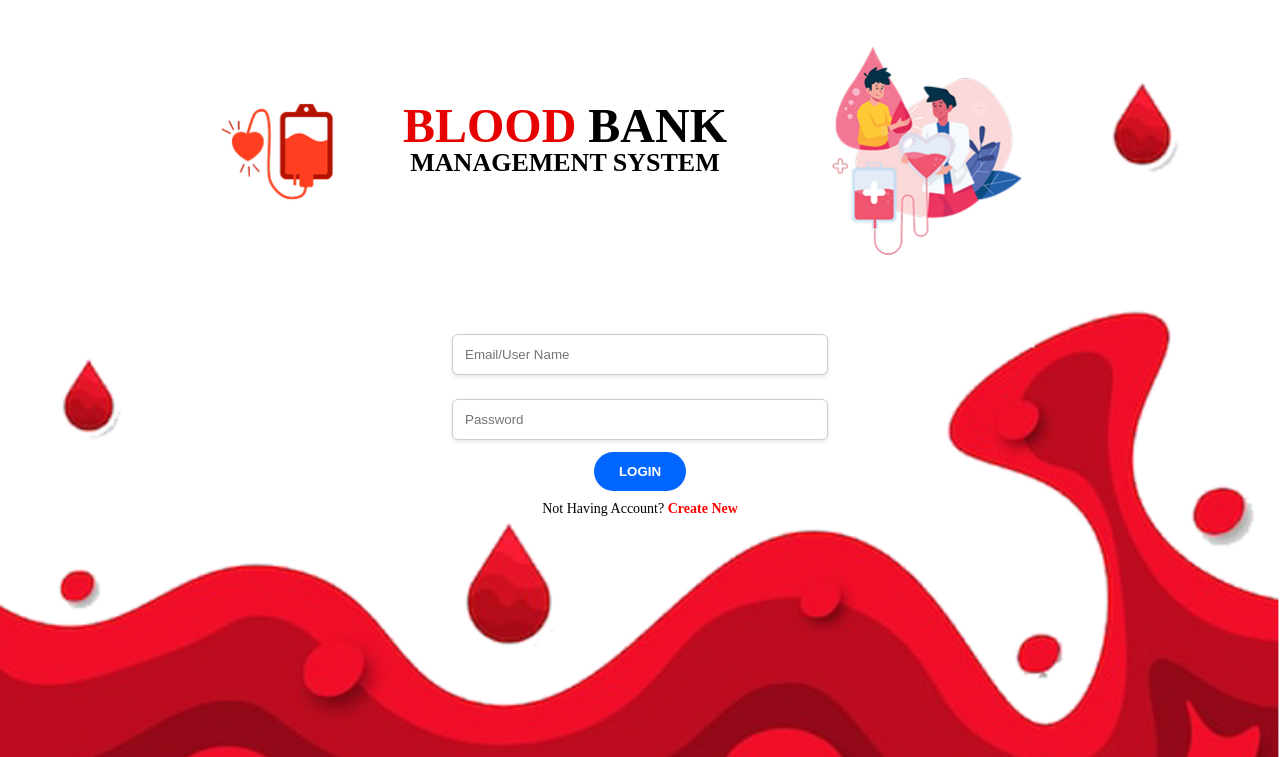
After one commit to san413/bms-project, a Django app: page /login/ in a window 1280 px wide. The commit adds this page. Shown: the top 757 px of the page. Run offline with Django 5.2, Linux system fonts and the light colour scheme.

Commit message:
added login page

```diff
--- a/home/templates/home/index.html
+++ b/home/templates/home/index.html
@@ -361,6 +361,8 @@
             <a href="/request/">REQUEST BLOOD</a>
             <a href="/donate/">DONATE BLOOD</a>
             <a href="/about/">ABOUT US</a>
+            <a href="{% url 'login' %}">LOGIN</a>
+
         </div>
 
         <a class="login-btn" href="#">LOGIN</a>
--- /dev/null
+++ b/home/templates/home/login.html
@@ -0,0 +1,156 @@
+{% load static %}
+<!DOCTYPE html>
+<html lang="en">
+
+<head>
+    <meta charset="UTF-8">
+    <meta name="viewport" content="width=device-width, initial-scale=1.0">
+    <title>Login - Blood Bank</title>
+
+    <style>
+        body {
+            margin: 0;
+            padding: 0;
+            display: flex;
+            flex-direction: column;
+            align-items: center;
+            text-align: center;
+
+            /* FULL PAGE BACKGROUND IMAGE */
+            background-image: url("{% static 'home/bg-login.png' %}");
+            background-size: cover;
+            background-repeat: no-repeat;
+            background-position: center;
+            background-attachment: fixed;
+        }
+
+        .container {
+            width: 100%;
+            max-width: 1400px;
+            display: flex;
+            flex-direction: column;
+            align-items: center;
+        }
+
+        /* HEADER */
+        .header-container {
+            width: 100%;
+            display: flex;
+            align-items: center;
+            justify-content: center;
+            gap: 60px;
+            padding: 40px 0;
+        }
+
+        .logo-img {
+            width: 130px;
+            height: 125px;
+            object-fit: contain;
+        }
+
+        .center-text {
+            display: flex;
+            flex-direction: column;
+            align-items: center;
+        }
+
+        .bloodbank-text {
+            font-size: 48px;
+            font-weight: 700;
+            color: #E60000;
+            margin: 0;
+        }
+
+        .bloodbank-text span {
+            color: black;
+        }
+
+        .management-text {
+            font-size: 26px;
+            font-weight: 700;
+            margin-top: -5px;
+        }
+
+        .illustration-img {
+            width: 280px;
+            height: 222px;
+            object-fit: contain;
+        }
+
+        /* LOGIN FORM */
+        .login-box {
+            width: 350px;
+            margin-top: 20px;
+            display: flex;
+            flex-direction: column;
+            align-items: center;
+        }
+
+        .login-box input {
+            width: 100%;
+            padding: 12px;
+            margin: 12px 0;
+            border-radius: 6px;
+            border: 1px solid #ccc;
+            background: white;
+            box-shadow: 0 2px 4px rgba(0, 0, 0, 0.1);
+        }
+
+        .btn-login {
+            background: #0066ff;
+            color: white;
+            padding: 12px 25px;
+            border-radius: 25px;
+            border: none;
+            cursor: pointer;
+            font-weight: bold;
+        }
+
+        .btn-login:hover {
+            background: #004dcc;
+        }
+
+        .bottom-text {
+            margin-top: 10px;
+            font-size: 14px;
+        }
+
+        .bottom-text a {
+            color: red;
+            font-weight: bold;
+            text-decoration: none;
+        }
+    </style>
+</head>
+
+<body>
+
+    <div class="container">
+
+        <!-- HEADER -->
+        <div class="header-container">
+            <img src="{% static 'home/logo1.png' %}" class="logo-img">
+            <div class="center-text">
+                <h1 class="bloodbank-text">BLOOD <span>BANK</span></h1>
+                <p class="management-text">MANAGEMENT SYSTEM</p>
+            </div>
+            <img src="{% static 'home/illustration.png' %}" class="illustration-img">
+        </div>
+
+        <!-- LOGIN FORM -->
+        <div class="login-box">
+            <input type="text" placeholder="Email/User Name">
+            <input type="password" placeholder="Password">
+
+            <button class="btn-login">LOGIN</button>
+
+            <div class="bottom-text">
+                Not Having Account? <a href="#">Create New</a>
+            </div>
+        </div>
+
+    </div>
+
+</body>
+
+</html>
--- a/home/urls.py
+++ b/home/urls.py
@@ -6,4 +6,6 @@ urlpatterns = [
     path('request/', views.request_blood, name='request'),
     path('donate/', views.donate, name='donate'),
     path('about/', views.about, name='about'),
+    path('login/', views.login_page, name='login'),
+
 ]
--- a/home/views.py
+++ b/home/views.py
@@ -11,3 +11,6 @@ def donate(request):
 
 def about(request):
     return render(request, 'home/about.html')
+
+def login_page(request):
+    return render(request, 'home/login.html')
```
Also changed, not shown: home/static/home/bg-login.png (added).
